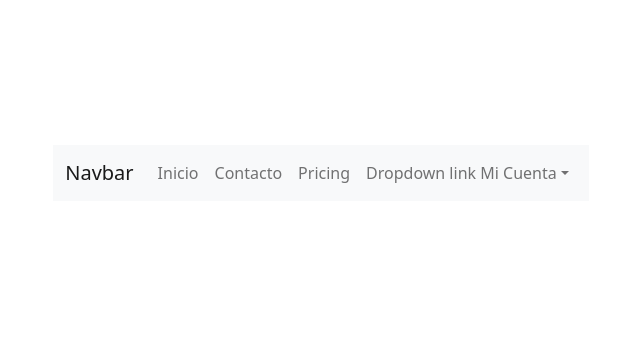
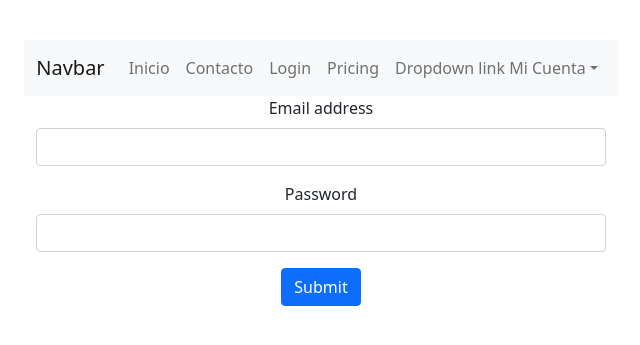
Before and after one commit to ElianaFlorencia/TP_Parcial_Plataformas_Supernova_Club, a React (Vite) app: page /Login in a window 1280 px wide. Shown: the part 227-572 px from the top of the page, without its empty margins (319-959 px from the left). Built offline with nearby package versions, Linux system fonts and the light colour scheme.

Commit message:
login and dashboard added

```diff
--- a/src/App.jsx
+++ b/src/App.jsx
@@ -8,8 +8,14 @@ import { BrowserRouter, Routes, Route } from 'react-router-dom'
 import { Inicio } from './pages/Inicio'
 import { Contacto } from './pages/Contacto'
 import { Micuenta } from './pages/Micuenta'
+import { Login } from './pages/Login'
+import { Dashboard } from './pages/Dashboard'
+
 //Menu//
 import { Menu } from './components/Menu'
+
+//Contextos//
+import {AuthProvider} from './context/AuthContext'
 /*
 function App() {
   const [count, setCount] = useState(0)
@@ -46,6 +52,7 @@ export default App
 export const App = () => {
 
   return (
+  <AuthProvider>
    <BrowserRouter>
       <Menu />
         <div className= 'container'>
@@ -53,9 +60,12 @@ export const App = () => {
               <Route  path='/' element= {<Inicio />} />
               <Route  path='/Contacto' element= {<Contacto/>} />
               <Route  path='/MiCuenta' element= {<Micuenta/>} />
+              <Route  path='/Login' element= {<Login/>} />
+              <Route  path='/Dashboard' element= {<Dashboard/>} />
             </Routes>
         </div>
    </BrowserRouter>
+   </AuthProvider>
   )
 
 }
--- a/src/components/Menu.jsx
+++ b/src/components/Menu.jsx
@@ -1,9 +1,18 @@
 import { Link } from "react-router-dom"
-
+import { useAuth } from "../context/AuthContext"
+import { useNavigate } from "react-router-dom";
 
 
 export const Menu = () => {
 
+    const { logueado, logout } = useAuth();
+    const navigate = useNavigate ();
+
+    const handlerLogout = (e) => {
+      e.preventDefault ();
+      logout ();
+      navigate ("/Login")
+    }
 
     return (
         <nav className="navbar navbar-expand-lg navbar-light bg-light">
@@ -20,6 +29,24 @@ export const Menu = () => {
                 <li className="nav-item">
                 <Link className="nav-link" to= "/Contacto"> Contacto </Link>
                 </li>
+
+                {
+                    (logueado)
+                    ?   <>
+                            <li className="nav-item">
+                                <Link className="nav-link" to= "/Dashboard"> Dashboard </Link>
+                            </li>
+                            <li className="nav-item">
+                                <a href="#" className="nav-link" onClick={handlerLogout}> Logout </a>
+
+                            </li>
+                       </>
+                    :
+                        <li className="nav-item">
+                            <Link className="nav-link" to= "/Login"> Login </Link>
+                        </li>
+
+                }
                 <li className="nav-item">
                 <a className="nav-link" href="#">Pricing</a>
                 </li>
--- /dev/null
+++ b/src/context/AuthContext.jsx
@@ -0,0 +1,28 @@
+import { createContext, useContext, useState } from "react";
+
+const AuthContext = createContext ();
+
+export const AuthProvider = ({children}) => {
+
+    const [logueado, setLogueado] = useState (false);
+
+    const login = () => {
+        setLogueado (true);
+    }
+
+    const logout = () => {
+        setLogueado (false);
+    }
+
+    return (
+         <AuthContext.Provider value= {{logueado, login, logout}} >
+            { children }
+         </AuthContext.Provider>
+
+    )
+}
+
+export const useAuth = () => {
+    return useContext (AuthContext);
+
+}
--- /dev/null
+++ b/src/pages/Dashboard.jsx
@@ -0,0 +1,10 @@
+export const Dashboard = () => {
+
+    return (
+     <>
+       <h1> Iniciaste Sesion </h1>
+     </>
+
+    )
+
+}
--- a/src/pages/Login.jsx
+++ b/src/pages/Login.jsx
@@ -0,0 +1,32 @@
+
+import { useAuth } from "../context/AuthContext"
+import { useNavigate } from "react-router-dom";
+
+export const Login = () => {
+
+    const {login} = useAuth();
+    const navigate = useNavigate();
+
+    const handlerLogin = () => {
+        login();
+        navigate ("/Dashboard")
+    }
+
+    return (
+        <form onSubmit= {(e) => e.preventDefault()}>
+
+            <div className="mb-3">
+                <label htmlFor="exampleInputEmail1" className="form-label">Email address</label>
+                <input type="email" className="form-control" id="exampleInputEmail1" aria-describedby="emailHelp"/>
+
+            </div>
+            <div className="mb-3">
+                <label htmlFor="exampleInputPassword1" className="form-label">Password</label>
+                <input type="password" className="form-control" id="exampleInputPassword1"/>
+            </div>
+
+            <button type="submit" class="btn btn-primary" onClick={handlerLogin}>Submit</button>
+            </form>
+    )
+
+}
```
Also changed, not shown: src/context/ProtectedRoute.jsx (added, +8 -0 lines).
